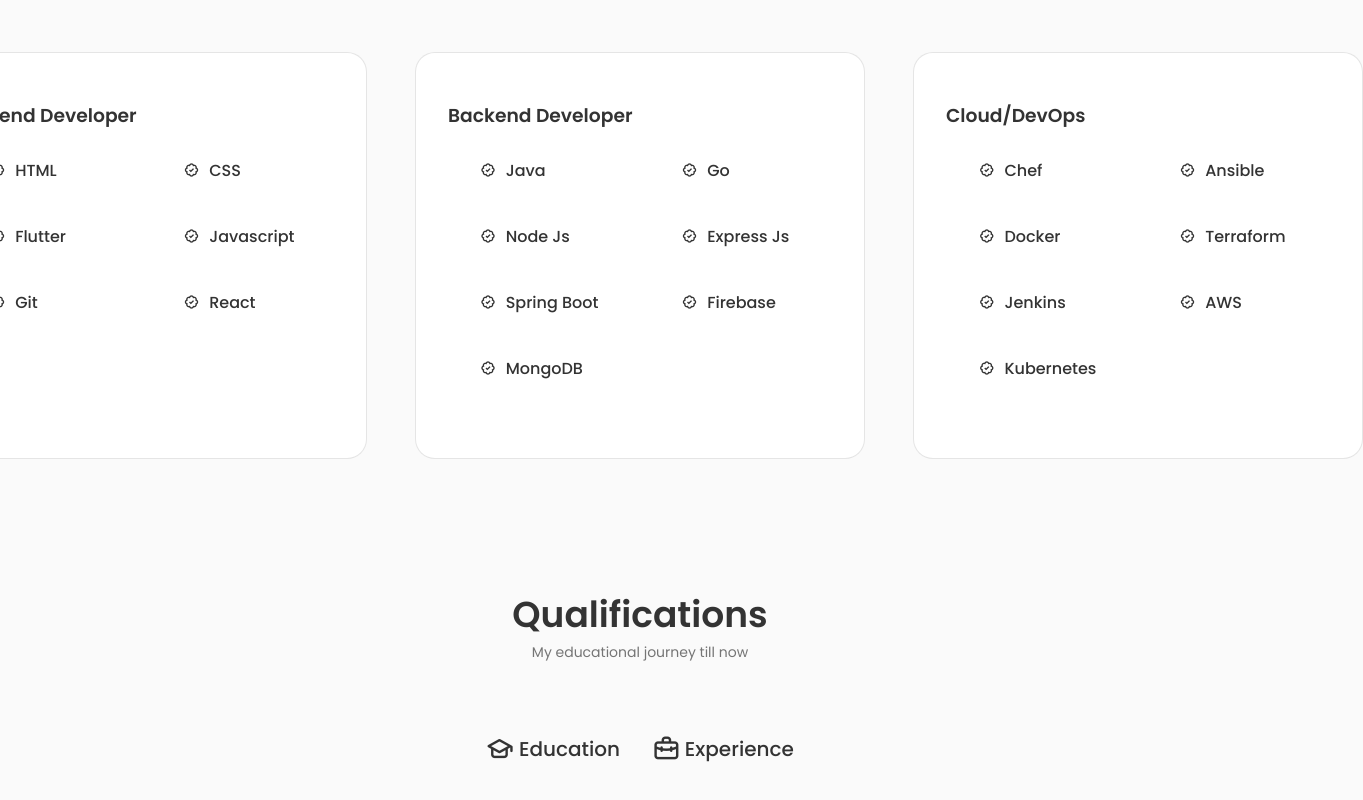
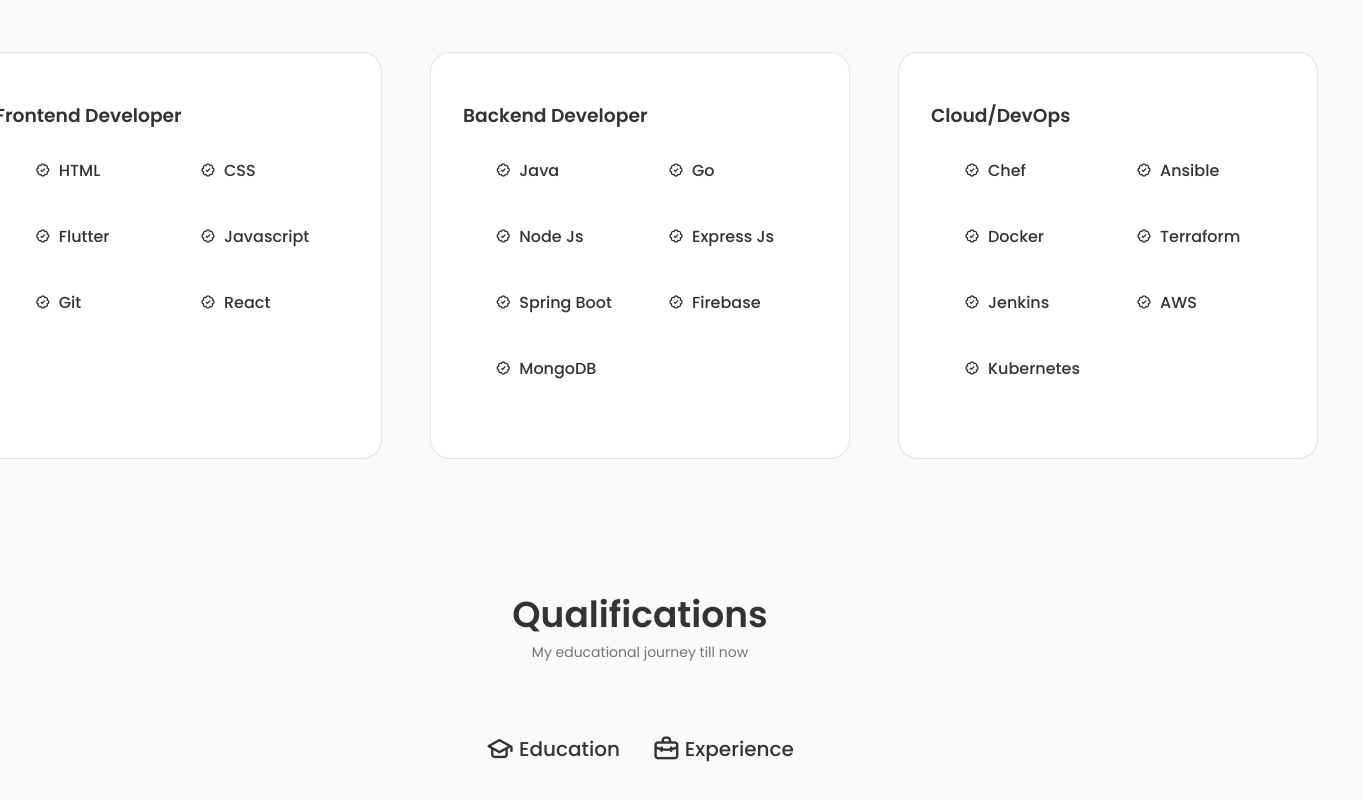
Before and after one commit to VedRatan/Portfolio, a React (Create React App) app: page / in a window 1280 px wide. Shown: the part 1516-2316 px from the top of the page, 1363 px wide, since content can reach past the window. Built offline with nearby package versions, Linux system fonts and the light colour scheme.

Commit message:
added some ui modifications in skill component

```diff
--- a/src/components/skillls/skills.css
+++ b/src/components/skillls/skills.css
@@ -1,5 +1,5 @@
 .skills__container{
-    grid-template-columns: repeat(3, 450px);
+    grid-template-columns: repeat(3, 420px);
     column-gap: 3rem;
     justify-content: center;
 }
@@ -21,13 +21,13 @@
 .skills__box{
     display: flex;
     justify-content: center;
-    column-gap: 2.5rem;
+    column-gap: 8rem;
 }
 
 .skills__group{
     display: grid;
     grid-template-columns: repeat(2, 1fr);
-    column-gap: 5.2rem;
+    column-gap: 3.5rem;
     align-items: flex-start;
     row-gap: 3rem;
     margin: 2rem;
@@ -35,7 +35,7 @@
 
 .skills__data{
     display: flex;
-    column-gap: 0.6rem;
+    column-gap: 0.5rem;
 }
 
 .skills .bx-badge-check{
```
